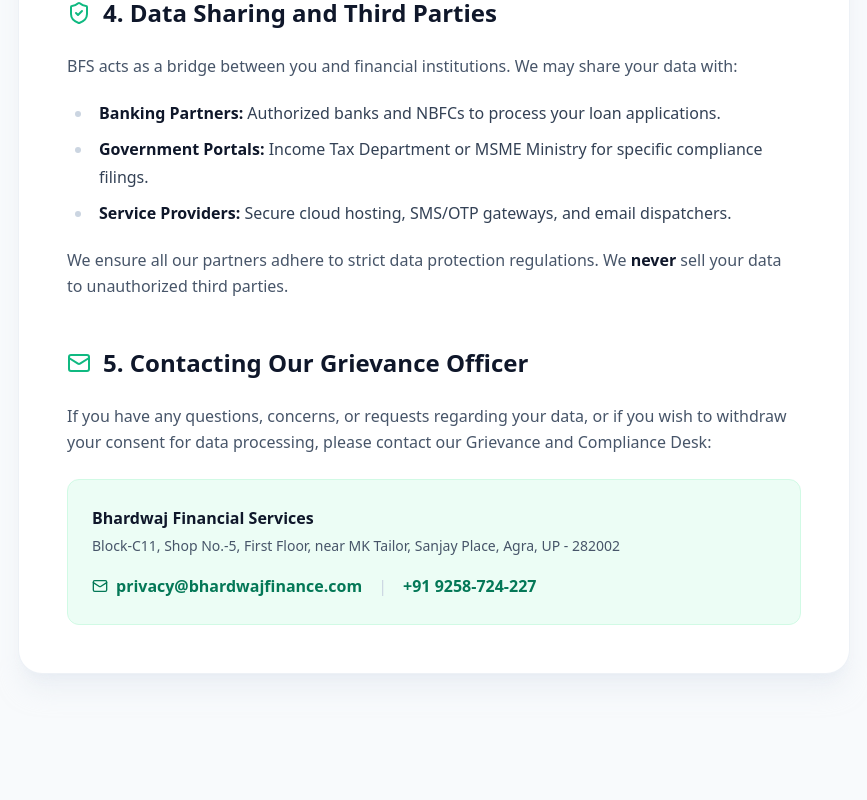
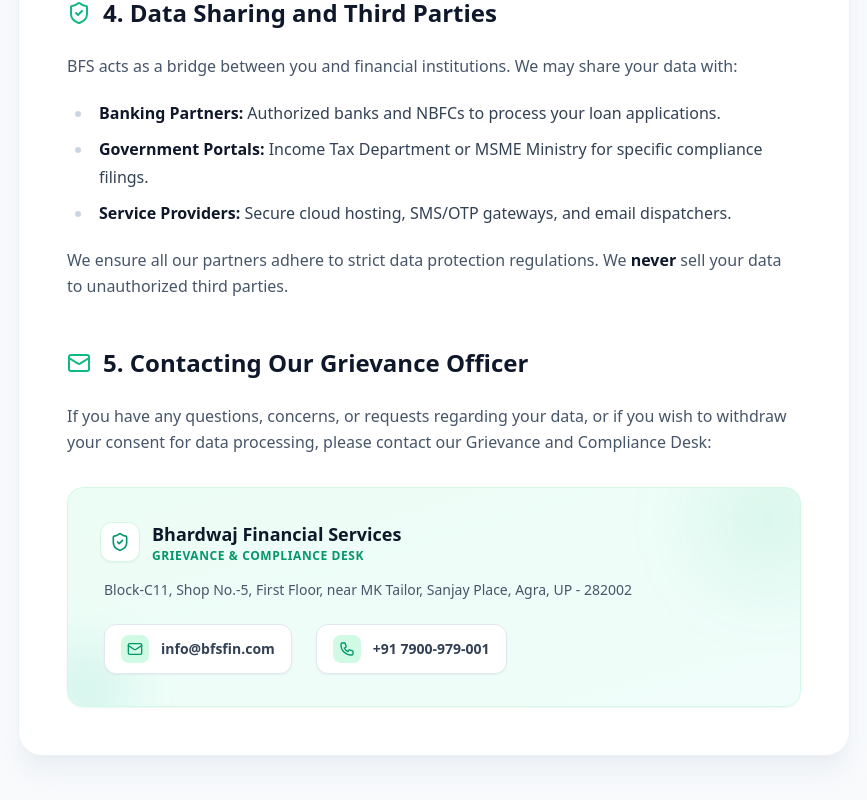
Before and after one commit to bfscaptain-ux/bfsfin, a Next.js app: page /privacy-policy in a window 1280 px wide. Shown: the part 1876-2676 px from the top of the page, without its empty margins (206-1073 px from the left). Built offline with nearby package versions, Linux system fonts and the light colour scheme; no server answers; the database is empty.

Commit message:
style: update Privacy Policy contact block to use beautiful glassmorphic UI and new contact details

```diff
--- a/src/app/privacy-policy/page.tsx
+++ b/src/app/privacy-policy/page.tsx
@@ -129,18 +129,49 @@
               If you have any questions, concerns, or requests regarding your data, or if you wish to withdraw your consent for data processing, please contact our Grievance and Compliance Desk:
             </p>
 
-            <div className="bg-emerald-50 dark:bg-emerald-900/20 p-6 rounded-xl border border-emerald-100 dark:border-emerald-800/30 mt-6 not-prose">
-              <p className="text-slate-900 dark:text-white font-bold mb-1">Bhardwaj Financial Services</p>
-              <p className="text-slate-600 dark:text-slate-300 text-sm mb-4">Block-C11, Shop No.-5, First Floor, near MK Tailor, Sanjay Place, Agra, UP - 282002</p>
+            <div className="relative overflow-hidden bg-gradient-to-br from-emerald-50 to-teal-50 dark:from-emerald-950/40 dark:to-teal-950/40 p-8 rounded-2xl border border-emerald-100 dark:border-emerald-800/40 mt-8 shadow-sm group hover:shadow-md transition-all duration-300 not-prose">
+              {/* Decorative shapes */}
+              <div className="absolute top-0 right-0 -mr-8 -mt-8 w-32 h-32 rounded-full bg-emerald-500/10 blur-2xl group-hover:bg-emerald-500/20 transition-all duration-500"></div>
+              <div className="absolute bottom-0 left-0 -ml-8 -mb-8 w-24 h-24 rounded-full bg-teal-500/10 blur-xl group-hover:bg-teal-500/20 transition-all duration-500"></div>
 
-              <div className="flex flex-col sm:flex-row gap-4">
-                <a href="mailto:privacy@bhardwajfinance.com" className="inline-flex items-center gap-2 text-emerald-700 dark:text-emerald-400 font-semibold hover:underline">
-                  <Mail className="w-4 h-4" /> privacy@bhardwajfinance.com
-                </a>
-                <span className="hidden sm:inline text-slate-300 dark:text-slate-600">|</span>
-                <a href="tel:+919258724227" className="inline-flex items-center gap-2 text-emerald-700 dark:text-emerald-400 font-semibold hover:underline">
-                  +91 9258-724-227
-                </a>
+              <div className="relative z-10">
+                <div className="flex items-center gap-3 mb-2">
+                  <div className="w-10 h-10 rounded-xl bg-white dark:bg-slate-800 shadow-sm flex items-center justify-center border border-emerald-100 dark:border-slate-700">
+                    <ShieldCheck className="w-5 h-5 text-emerald-600 dark:text-emerald-400" />
+                  </div>
+                  <div>
+                    <h4 className="text-lg font-bold text-slate-900 dark:text-white">Bhardwaj Financial Services</h4>
+                    <p className="text-xs font-semibold text-emerald-600 dark:text-emerald-400 tracking-wider uppercase">Grievance & Compliance Desk</p>
+                  </div>
+                </div>
+
+                <p className="text-slate-600 dark:text-slate-300 text-sm mb-6 mt-4 ml-1">
+                  Block-C11, Shop No.-5, First Floor, near MK Tailor, Sanjay Place, Agra, UP - 282002
+                </p>
+
+                <div className="flex flex-col sm:flex-row gap-4 sm:gap-6 ml-1">
+                  <a
+                    href="mailto:info@bfsfin.com"
+                    className="group/link flex items-center gap-3 text-slate-700 dark:text-slate-200 hover:text-emerald-700 dark:hover:text-emerald-400 transition-colors bg-white dark:bg-slate-800/80 px-4 py-2.5 rounded-xl shadow-sm border border-slate-200 dark:border-slate-700 hover:border-emerald-300 dark:hover:border-emerald-700/50"
+                  >
+                    <div className="bg-emerald-100 dark:bg-emerald-900/40 p-1.5 rounded-lg group-hover/link:scale-110 transition-transform">
+                      <Mail className="w-4 h-4 text-emerald-600 dark:text-emerald-400" />
+                    </div>
+                    <span className="font-semibold text-sm">info@bfsfin.com</span>
+                  </a>
+
+                  <a
+                    href="tel:+917900979001"
+                    className="group/link flex items-center gap-3 text-slate-700 dark:text-slate-200 hover:text-emerald-700 dark:hover:text-emerald-400 transition-colors bg-white dark:bg-slate-800/80 px-4 py-2.5 rounded-xl shadow-sm border border-slate-200 dark:border-slate-700 hover:border-emerald-300 dark:hover:border-emerald-700/50"
+                  >
+                    <div className="bg-emerald-100 dark:bg-emerald-900/40 p-1.5 rounded-lg group-hover/link:scale-110 transition-transform">
+                      <svg className="w-4 h-4 text-emerald-600 dark:text-emerald-400" fill="none" viewBox="0 0 24 24" stroke="currentColor" strokeWidth="2">
+                        <path strokeLinecap="round" strokeLinejoin="round" d="M3 5a2 2 0 012-2h3.28a1 1 0 01.948.684l1.498 4.493a1 1 0 01-.502 1.21l-2.257 1.13a11.042 11.042 0 005.516 5.516l1.13-2.257a1 1 0 011.21-.502l4.493 1.498a1 1 0 01.684.949V19a2 2 0 01-2 2h-1C9.716 21 3 14.284 3 6V5z" />
+                      </svg>
+                    </div>
+                    <span className="font-semibold text-sm">+91 7900-979-001</span>
+                  </a>
+                </div>
               </div>
             </div>
 
```
